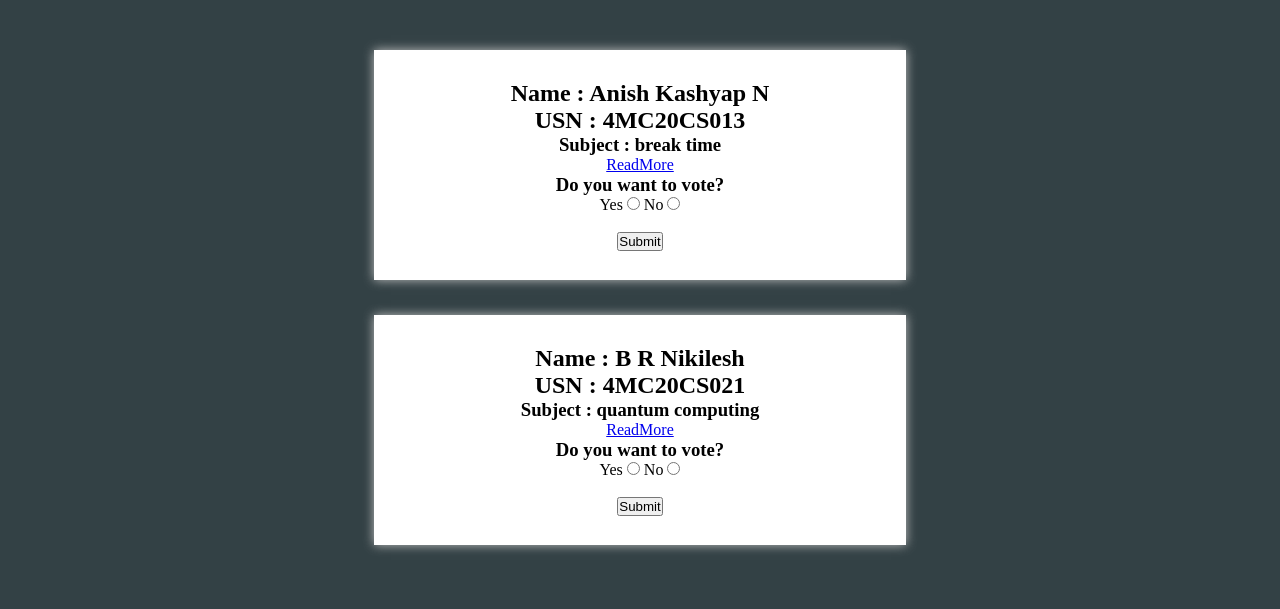
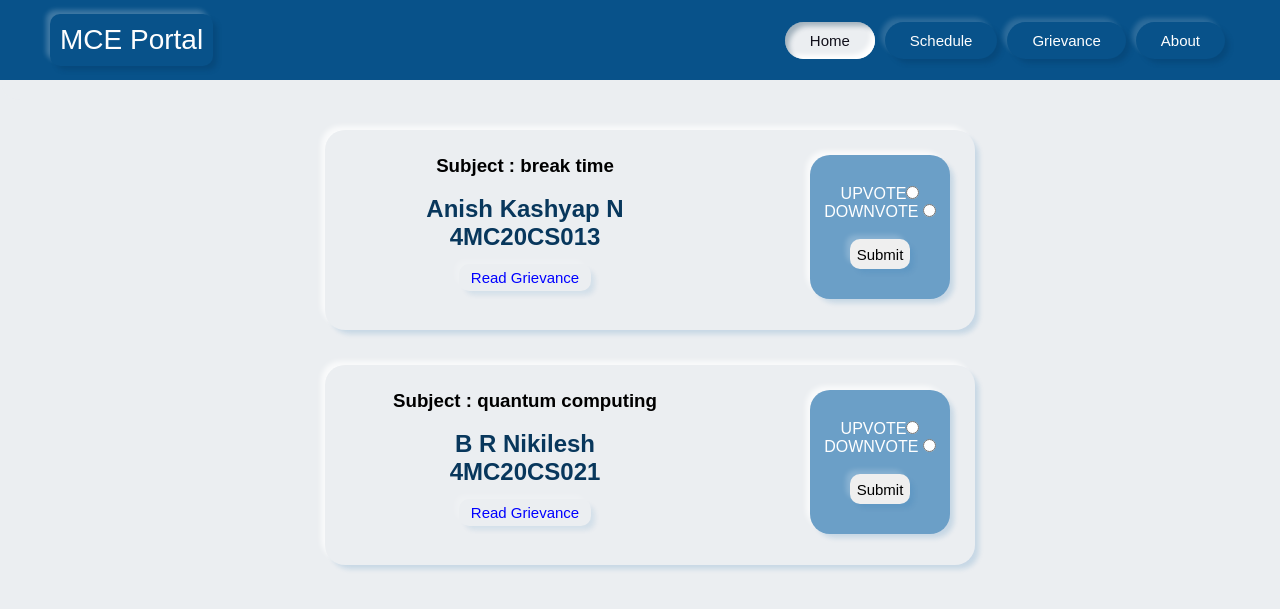
Before and after one commit to AkhilBabuM/mce-scheduling-project, a PHP site: page /vote.php in a window 1280 px wide. Shown: the top 609 px of the page. Run offline with PHP 8.4, Linux system fonts and the light colour scheme; data comes from the database, SQL or seed files in the repository.

Commit message:
Changed styles of vote.php

```diff
--- a/vote.php
+++ b/vote.php
@@ -3,35 +3,35 @@
 require 'config.php';
 session_start();
 //$query = mysqli_query($conn,"SELECT * FROM table");
-$sql="SELECT * FROM grievance";
+$sql = "SELECT * FROM grievance";
 //$result = mysqli_query($conn, $query)
-$result=$conn->query($sql);
-while($row = $result->fetch_assoc()){
+$result = $conn->query($sql);
+while ($row = $result->fetch_assoc()) {
   //$row["text"];
   //  print_r($row);
-    $storeradiovalue[]=$row["radio"];
-    $storeusn[]=$row["usn"];
-    $storename[]=$row["name"];
-    $storesubject[]=$row["subject"];
-    $storetext[]=$row["text"];
+  $storeradiovalue[] = $row["radio"];
+  $storeusn[] = $row["usn"];
+  $storename[] = $row["name"];
+  $storesubject[] = $row["subject"];
+  $storetext[] = $row["text"];
   //echo("{$row['text']}");
 }
 //$row = mysqli_fetch_assoc($result)
 //print_r($store[1]['text']);
 //echo("row['text']");
-if(isset($_POST["submit"])){
+if (isset($_POST["submit"])) {
   $id = $_SESSION["usn"];
-    $radio=$_POST["radio"];
-    $usnval=$_POST["usnvalue"];
-    if($radio=="yes"){
+  $radio = $_POST["radio"];
+  $usnval = $_POST["usnvalue"];
+  if ($radio == "yes") {
     $result1 = mysqli_query($conn, "SELECT * FROM studentinfo WHERE usn ='$id'");
     $result2 = mysqli_query($conn, "SELECT * FROM grievance WHERE usn ='$usnval'");
     $row = mysqli_fetch_assoc($result1);
     $row1 = mysqli_fetch_assoc($result2);
     $usn = $row["usn"];
-    $name=$row["Name"];
-    $name1=$row1["name"];
-    $usn1=$row1["usn"];
+    $name = $row["Name"];
+    $name1 = $row1["name"];
+    $usn1 = $row1["usn"];
     $query = "INSERT INTO vote VALUES('$name','$usn','$name1','$usn1','$radio')";
     mysqli_query($conn, $query);
   }
@@ -39,125 +39,195 @@ if(isset($_POST["submit"])){
 ?>
 <!DOCTYPE html>
 <html>
+
 <head>
   <meta http-equiv="content-type" content="text/html; charset=utf-8" />
   <meta name="viewport" content="width=device-width ,initial-scale = 1.0">
   <!--<link rel="stylesheet" href="style2.css">-->
   <title>javascript cards</title>
+  <link rel="stylesheet" href="css/navbarstyle.css">
+  <link rel="stylesheet" href="css/preloginstyle.css">
   <style>
-    /*.container{
-      background-color:black;
-    }*/
-    *{
+    * {
+      font-family: sans-serif;
       margin: 0;
       padding: 0;
     }
 
-body{
-  background-color: #334145;
+    body {
+      background: #ebeef1;
     }
-.container{
-  width: 80%;
+
+    .container {
+      width: 1300px;
       margin: auto;
-  padding-top: 20px;
+      padding-top: 100px;
       display: flex;
       flex-wrap: wrap;
       justify-content: center;
     }
-.boxes{
-  border: 5px solid white;
+
+    .boxes {
+      border: none;
+      border-radius: 20px;
       width: 50%;
       height: 200px;
       display: flex;
- /* flex-direction: column;*/
       margin: 5px;
       align-items: center;
       justify-content: center;
-  text-align:center;
-  box-shadow: 0 0 10px silver;
+      text-align: center;
+      box-shadow: 5px 5px 5px -1px rgba(10, 99, 169, 0.16),
+        -5px -5px 5px -1px rgba(255, 255, 255, 0.70);
       transition: 300ms all;
       background-size: cover;
       background-position: center;
-  background-color: #334145;
-  background-color: white;
+      background: #ebeef1;
       padding: 10px 5px;
     }
 
+    a {
+      color: blue;
+      text-decoration: none;
+    }
+
     .boxes:hover {
-  transform: scale(1.1);
+      transform: scale(1.05);
     }
-.boxes:hover .box-content{
+
+    .boxes:hover .box-content {
       background-color: transparent;
       color: black;
     }
 
+    .btn {
+      width: 100%;
+      border: transparent;
+      margin: 42px 0 2px;
+      height: 39px;
+      font-size: 15px;
+      border-radius: 10px;
+      padding: 5px 12px;
+      box-sizing: border-box;
+      outline: none;
+      box-shadow: 5px 5px 5px -1px rgba(10, 99, 169, 0.10),
+        -5px -5px 5px -1px rgba(255, 255, 255, 0.20);
+      cursor: pointer;
+
+    }
+
+    .btn:hover {
+      box-shadow: inset 5px 5px 5px -1px rgba(10, 99, 169, 0.16),
+        inset -5px -5px 5px -1px rgba(255, 255, 255, 0.70);
+    }
+
+    p {
+      color: #496072;
+    }
+
+    .bottom-gap {
+      padding: 40px;
+    }
+
+    button{
+      padding:0px;
+      margin:0px;
+    }
   </style>
 </head>
-<!--onload="loded()"-->
-<body >
- <!-- <div class="bg">
 
-  </div>-->
-  <div class="container">
+<body>
+
+<header>
+    <div class="logo">MCE Portal</div>
+    <div class="hamburger">
+      <div class="line"></div>
+      <div class="line"></div>
+      <div class="line"></div>
+    </div>
+    <nav class="nav-bar">
+      <ul>
+        <li>
+          <a href="" class="active">Home</a>
+        </li>
+        <li>
+          <a href="">Schedule</a>
+        </li>
+        <li>
+          <a href="grievance.php">Grievance</a>
+        </li>
+        <li>
+          <a href="">About</a>
+        </li>
+        <!-- <li>
+                <a href="">Link 4</a>
+            </li> -->
+      </ul>
+    </nav>
+  </header>
+
+  <div class="container" style="height:0;">
 
   </div>
- <!-- <script src="js/script.js" type="text/javascript" charset="utf-8"></script>-->
+
   <script src="displaydetails.js"></script>
 </body>
+
 </html>
 <script>
- var namedetails=new Array();
- var usndetails=new Array();
- var subjectdetails=new Array();
- var textdetails=new Array();
- var radiodetails=new Array();
- radiodetails=<?= json_encode($storeradiovalue) ?>;
- namedetails=<?= json_encode($storename) ?>;
- usndetails=<?= json_encode( $storeusn) ?>;
- subjectdetails=<?= json_encode($storesubject) ?>;
- textdetails=<?= json_encode($storetext) ?>;
+  var namedetails = new Array();
+  var usndetails = new Array();
+  var subjectdetails = new Array();
+  var textdetails = new Array();
+  var radiodetails = new Array();
+  radiodetails = <?= json_encode($storeradiovalue) ?>;
+  namedetails = <?= json_encode($storename) ?>;
+  usndetails = <?= json_encode($storeusn) ?>;
+  subjectdetails = <?= json_encode($storesubject) ?>;
+  textdetails = <?= json_encode($storetext) ?>;
   /* for(var i=0;i<details.length;i++)
    {
        console.log(details[i]);
    }*/
- for(var i=0;i<namedetails.length;i++)
- {
-     if(radiodetails[i]=="yes")
-{
-    let divelement=document.createElement('div');
-    divelement.style.marginTop="30px";
-    divelement.innerHTML=`
-    <form action="" method="post">
-    <div id="detfetch${i}">
-    <h2>Name : ${namedetails[i]}</h2>
-    <h2>USN : ${usndetails[i]}</h2>
+  for (var i = 0; i < namedetails.length; i++) {
+    if (radiodetails[i] == "yes") {
+      let divelement = document.createElement('div');
+      divelement.style.marginTop = "30px";
+      divelement.innerHTML = `
+    <form style="width:600px" padding-left:20px; action="" method="post">
+      <div style="padding-left:0px; width:350px; float:left;">
         <h3>
         Subject : ${subjectdetails[i]}
         </h3>
-    <!--<a class="showmore" href="#">ReadMore</a>-->
-    <!--<input type="button" value="fetchdata" onclick=opengoogle(textdetails[${i}])>-->
-    <a href="displaydetails.html" onclick=opengoogle(textdetails[${i}])>ReadMore</a>
-    <h3>Do you want to vote?</h3>
-    <label>Yes </label><input type="radio" name="radio" value="yes"></label>
-    <label>No <input type="radio" name="radio" value="no"></label> <br> <br>
+        <br>
+        <div id="detfetch${i}">
+        <h2>${namedetails[i]}</h2>
+        <h2>${usndetails[i]}</h2>
+        </div>
+
+        <br><a href="displaydetails.html" class="btn" onclick=opengoogle(textdetails[${i}])>Read Grievance</a>
+        <br><br>
+      </div>
+      <div style="padding-top:30px; padding-bottom:30px; float:right; width:140px; box-shadow: 5px 5px 5px -1px rgba(10, 99, 169, 0.16),
+         -5px -5px 5px -1px rgba(255, 255, 255, 0.70);background-color:#6b9fc7; border-radius:20px; color:white;">
+        <!--<h3>Do you want to vote?</h3>-->
+        <label>UPVOTE</label><input type="radio" name="radio" value="yes"></label> <br>
+        <label>DOWNVOTE <input type="radio" name="radio" value="no"></label> <br><br>
         <input type="hidden" id="usnvalue" name="usnvalue" value="${usndetails[i]}">
-    <button type="submit" name="submit">Submit</button>
+        <button style="padding:0px; margin:0px; width:60px; height:30px;" type="submit" class="btn" name="submit">Submit</button>
+      </div>
     </form>
-  </div><br>` ;
+  </div><br>`;
       var dynamic = document.querySelector('.container');
       dynamic.appendChild(divelement);
       divelement.classList.add("boxes");
- // divelement.classList.add("cards");
- // divelement.classList.add("box-content");
     }
   }
- //console.log(details);
- function opengoogle(name){
-   //console.log("abc",name);
+
+  function opengoogle(name) {
+
     console.log(name);
-   sessionStorage.setItem("fulldetails",name)
-  // var data =name;
+    sessionStorage.setItem("fulldetails", name)
 
-  //location.replace("displaydetails.html"+data);
   }
 </script>
```
Also changed, not shown: fetchdetails.php (+69 -65 lines), registration.php (+29 -28 lines). Lines whose indentation alone changed are shown as unchanged.
